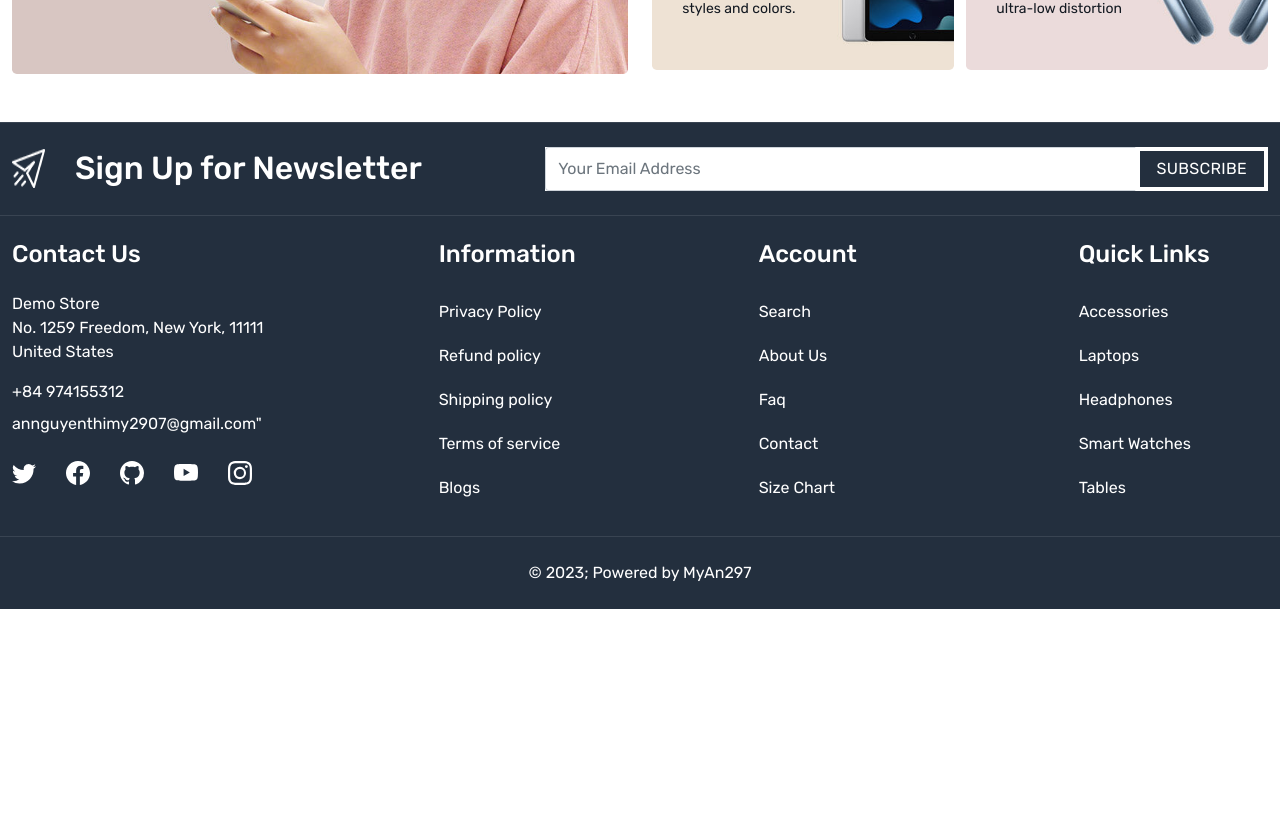
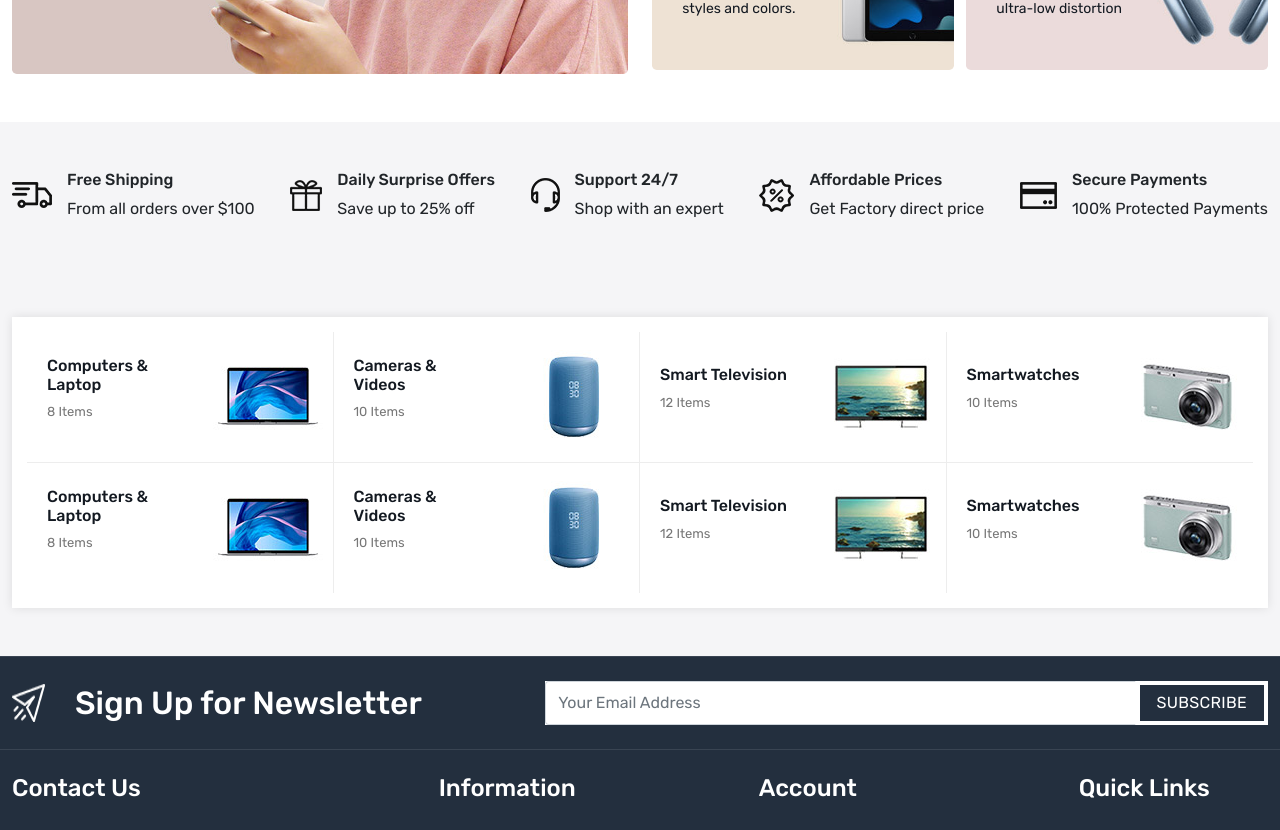
Before and after one commit to MyAn297/ECommerceApp_ReactJs, a React (Create React App) app: page / in a window 1280 px wide. Shown: the part 600-1430 px from the top of the page. Before the commit the page ends 1209 px from the top, so only its background shows below. Built offline with nearby package versions, Linux system fonts and the light colour scheme.

Commit message:
servies and categories

```diff
--- a/package.json
+++ b/package.json
@@ -9,6 +9,7 @@
     "@testing-library/user-event": "^14.4.3",
     "react": "^18.2.0",
     "react-dom": "^18.2.0",
+    "react-fast-marquee": "^1.6.0",
     "react-icons": "^4.10.1",
     "react-redux": "^8.1.2",
     "react-router-dom": "^6.15.0",
--- a/src/App.css
+++ b/src/App.css
@@ -10,6 +10,9 @@
   --color-febd69: #febd69;
   --color-232f3e: #232f3e;
   --color-bf4800: #bf4800;
+  --color-f5f5f7: #f5f5f7;
+  --color-ededed: #ededed;
+  --color-777777: #777777;
 }
 body {
   font-family: "Rubik", sans-serif;
@@ -191,3 +194,52 @@ footer .input-group-btn:hover {
 .small-banner {
   width: 49%;
 }
+
+.home-wrapper-2 {
+  background-color: var(--color-f5f5f7);
+}
+
+.categories {
+  background-color: white;
+  box-shadow: 0 0 10px #0000001a;
+  padding: 15px;
+}
+
+.categories p {
+  font-size: 13px;
+  color: var(--color-777777);
+}
+
+.categories > a {
+  color: var(--color-131921);
+  width: 25%;
+  padding: 10px 10px 10px 20px;
+}
+
+.categories > a > div {
+  width: 60%;
+}
+
+.categories > a:nth-child(1),
+.categories > a:nth-child(2),
+.categories > a:nth-child(3),
+.categories > a:nth-child(4) {
+  border-bottom: 1px solid var(--color-ededed);
+}
+
+.categories > a:nth-child(1),
+.categories > a:nth-child(2),
+.categories > a:nth-child(3) {
+  border-right: 1px solid var(--color-ededed);
+}
+
+.categories > a:nth-child(5),
+.categories > a:nth-child(6),
+.categories > a:nth-child(7) {
+  border-right: 1px solid var(--color-ededed);
+}
+
+.categories a:hover h6 {
+  text-decoration: underline;
+  text-underline-offset: 0.3rem;
+}
--- a/src/pages/Home.js
+++ b/src/pages/Home.js
@@ -1,6 +1,5 @@
 import React from "react";
 import { Link } from "react-router-dom";
-
 const Home = () => {
   return (
     <>
@@ -97,6 +96,117 @@ const Home = () => {
           </div>
         </div>
       </section>
+      <section className="home-wrapper-2 py-5">
+        <div className="container-xxl">
+          <div className="row">
+            <div className="col-12">
+              <div className="servies d-flex align-items-center justify-content-between">
+                <div className="d-flex align-items-center gap-15">
+                  <img src="images/service.png" alt="servies" />
+                  <div>
+                    <h6>Free Shipping</h6>
+                    <p className="mb-0">From all orders over $100</p>
+                  </div>
+                </div>
+                <div className="d-flex align-items-center gap-15">
+                  <img src="images/service-02.png" alt="servies" />
+                  <div>
+                    <h6>Daily Surprise Offers</h6>
+                    <p className="mb-0">Save up to 25% off</p>
+                  </div>
+                </div>
+                <div className="d-flex align-items-center gap-15">
+                  <img src="images/service-03.png" alt="servies" />
+                  <div>
+                    <h6>Support 24/7</h6>
+                    <p className="mb-0">Shop with an expert</p>
+                  </div>
+                </div>
+                <div className="d-flex align-items-center gap-15">
+                  <img src="images/service-04.png" alt="servies" />
+                  <div>
+                    <h6>Affordable Prices</h6>
+                    <p className="mb-0">Get Factory direct price</p>
+                  </div>
+                </div>
+                <div className="d-flex align-items-center gap-15">
+                  <img src="images/service-05.png" alt="servies" />
+                  <div>
+                    <h6>Secure Payments</h6>
+                    <p className="mb-0">100% Protected Payments</p>
+                  </div>
+                </div>
+              </div>
+            </div>
+          </div>
+        </div>
+      </section>
+      <section className="home-wrapper-2 py-5">
+        <div className="container-xxl">
+          <div className="row">
+            <div className="col-12">
+              <div className="categories d-flex flex-wrap align-items-center justify-content-between">
+                <Link className="d-flex gap-30 align-items-center">
+                  <div>
+                    <h6>Computers & Laptop</h6>
+                    <p>8 Items</p>
+                  </div>
+                  <img src="images/laptop.jpg" alt="camera" />
+                </Link>
+                <Link className="d-flex gap-30 align-items-center">
+                  <div>
+                    <h6>Cameras & Videos</h6>
+                    <p>10 Items</p>
+                  </div>
+                  <img src="images/speaker.jpg" alt="camera" />
+                </Link>
+                <Link className="d-flex gap-30 align-items-center">
+                  <div>
+                    <h6>Smart Television</h6>
+                    <p>12 Items</p>
+                  </div>
+                  <img src="images/tv.jpg" alt="camera" />
+                </Link>
+                <Link className="d-flex gap-30 align-items-center">
+                  <div>
+                    <h6>Smartwatches</h6>
+                    <p>10 Items</p>
+                  </div>
+                  <img src="images/camera.jpg" alt="camera" />
+                </Link>
+                <Link className="d-flex gap-30 align-items-center">
+                  <div>
+                    <h6>Computers & Laptop</h6>
+                    <p>8 Items</p>
+                  </div>
+                  <img src="images/laptop.jpg" alt="camera" />
+                </Link>
+                <Link className="d-flex gap-30 align-items-center">
+                  <div>
+                    <h6>Cameras & Videos</h6>
+                    <p>10 Items</p>
+                  </div>
+                  <img src="images/speaker.jpg" alt="camera" />
+                </Link>
+                <Link className="d-flex gap-30 align-items-center">
+                  <div>
+                    <h6>Smart Television</h6>
+                    <p>12 Items</p>
+                  </div>
+                  <img src="images/tv.jpg" alt="camera" />
+                </Link>
+                <Link className="d-flex gap-30 align-items-center">
+                  <div>
+                    <h6>Smartwatches</h6>
+                    <p>10 Items</p>
+                  </div>
+                  <img src="images/camera.jpg" alt="camera" />
+                </Link>
+              </div>
+            </div>
+          </div>
+        </div>
+      </section>
     </>
   );
 };
```
Also changed, not shown: 1 other file (tests, documents, lock files or other folders).
